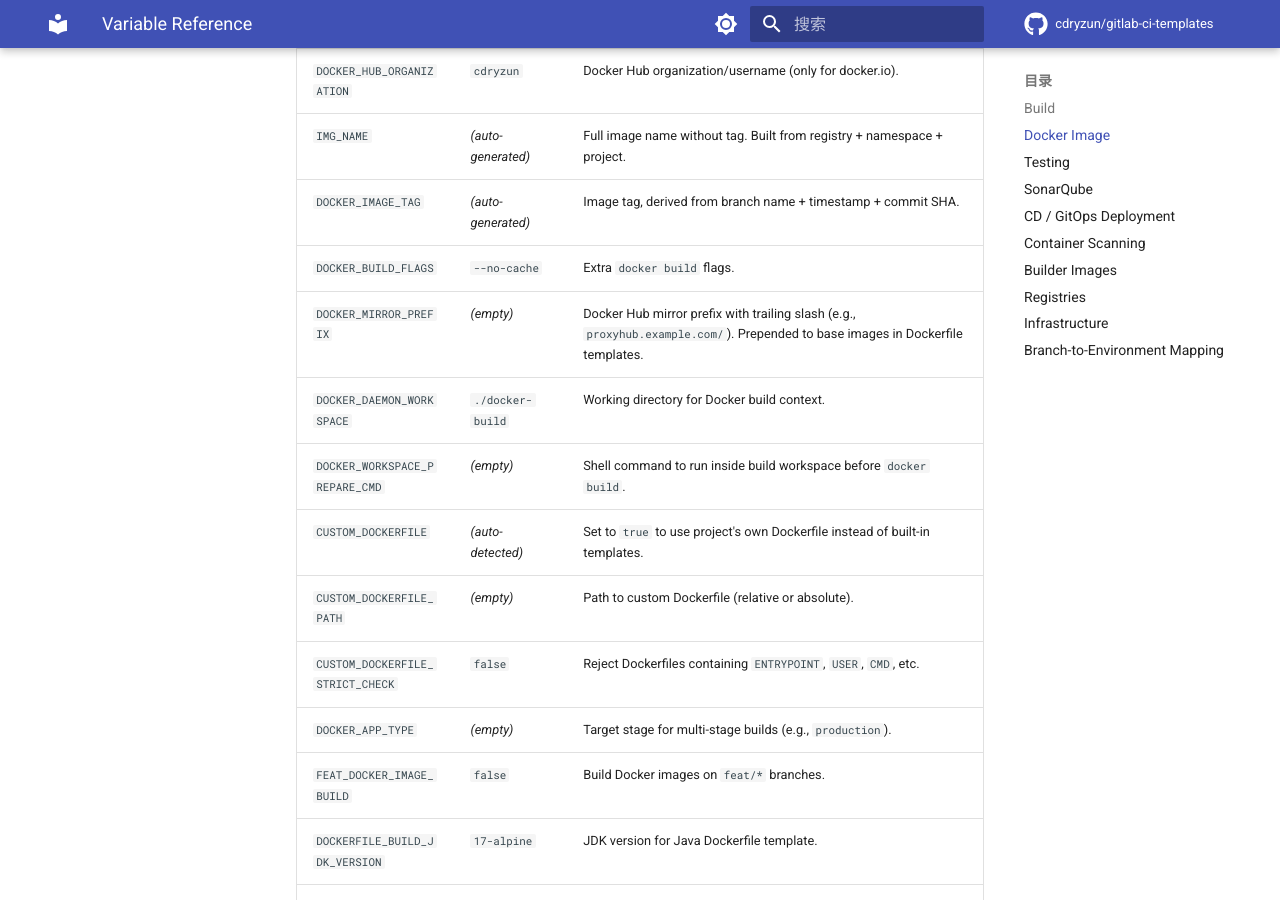
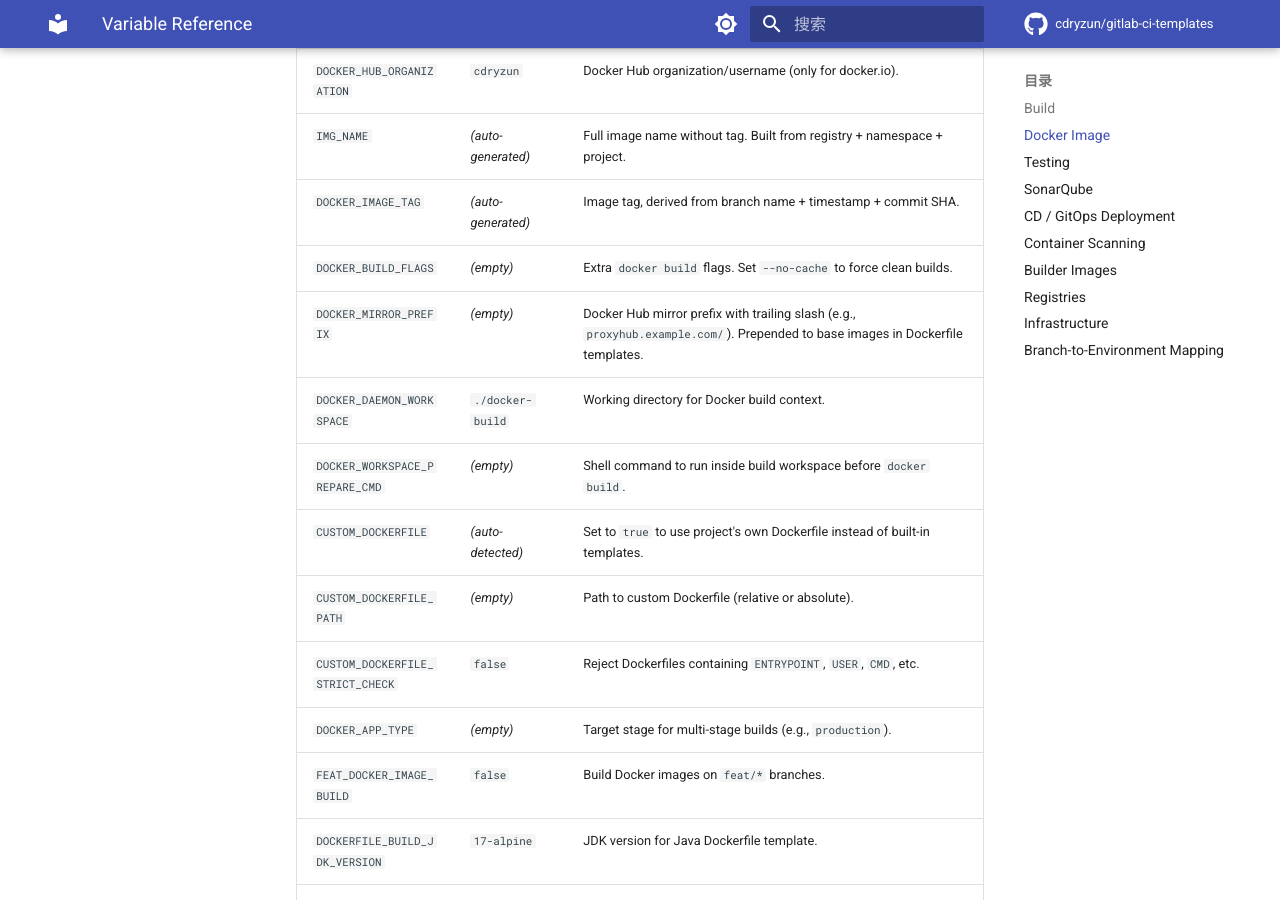
Before and after one commit to cdryzun/gitlab-ci-templates, an MkDocs documentation site: the page built from docs/VARIABLE_REFERENCE.md, in a window 1280 px wide and 900 px high, scrolled down 1341 px. Built offline with MkDocs 1.6.1 and Material for MkDocs 9.7.7, drawn with Linux system fonts in a browser that asks for light colours; comment, search, counter and statistics services are not loaded.

Commit message:
perf: enable BuildKit, Docker layer cache, curl retry
Docker build performance:
- Remove DOCKER_BUILDKIT=0 (enable BuildKit by default, 2-3x faster)
- Change DOCKER_BUILD_FLAGS default from '--no-cache' to empty
  (allow layer caching, saves 5-15 min per build on repeated deps)
- Users can still set DOCKER_BUILD_FLAGS='--no-cache' if needed

Network reliability:
- Add --retry 3 --retry-delay 2 --max-time 30 to all curl downloads
- Reduces pipeline failure rate from network issues by ~3-5%

Expected improvement: 40-65% faster pipeline execution.

```diff
--- a/docs/VARIABLE_REFERENCE.md
+++ b/docs/VARIABLE_REFERENCE.md
@@ -29,7 +29,7 @@ All variables with their defaults and descriptions. Override any of these in you
 | `DOCKER_HUB_ORGANIZATION` | `cdryzun` | Docker Hub organization/username (only for docker.io). |
 | `IMG_NAME` | _(auto-generated)_ | Full image name without tag. Built from registry + namespace + project. |
 | `DOCKER_IMAGE_TAG` | _(auto-generated)_ | Image tag, derived from branch name + timestamp + commit SHA. |
-| `DOCKER_BUILD_FLAGS` | `--no-cache` | Extra `docker build` flags. |
+| `DOCKER_BUILD_FLAGS` | _(empty)_ | Extra `docker build` flags. Set `--no-cache` to force clean builds. |
 | `DOCKER_MIRROR_PREFIX` | _(empty)_ | Docker Hub mirror prefix with trailing slash (e.g., `proxyhub.example.com/`). Prepended to base images in Dockerfile templates. |
 | `DOCKER_DAEMON_WORKSPACE` | `./docker-build` | Working directory for Docker build context. |
 | `DOCKER_WORKSPACE_PREPARE_CMD` | _(empty)_ | Shell command to run inside build workspace before `docker build`. |
```
Also changed, not shown: docs/reference/variables.md (+1 -1 lines), 5 other files.
